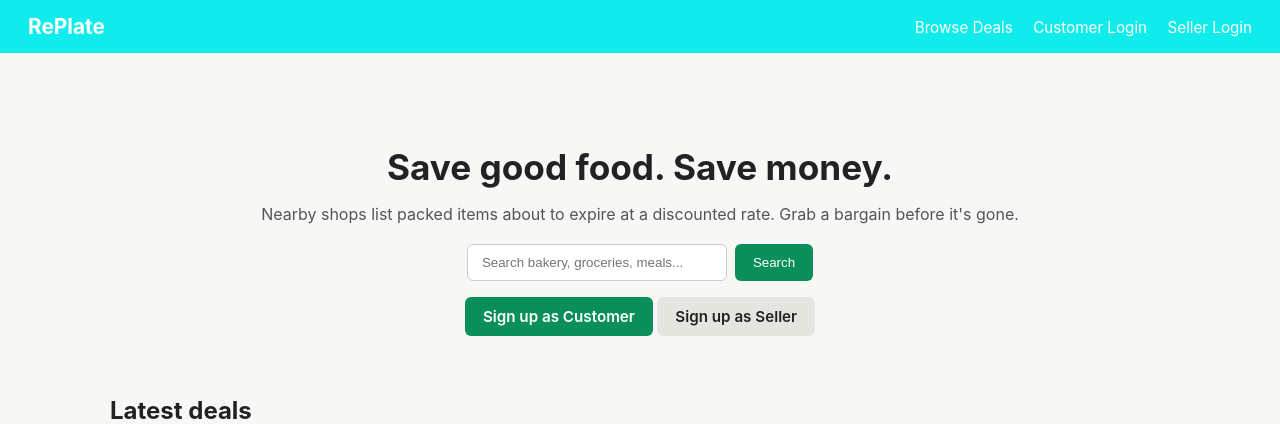
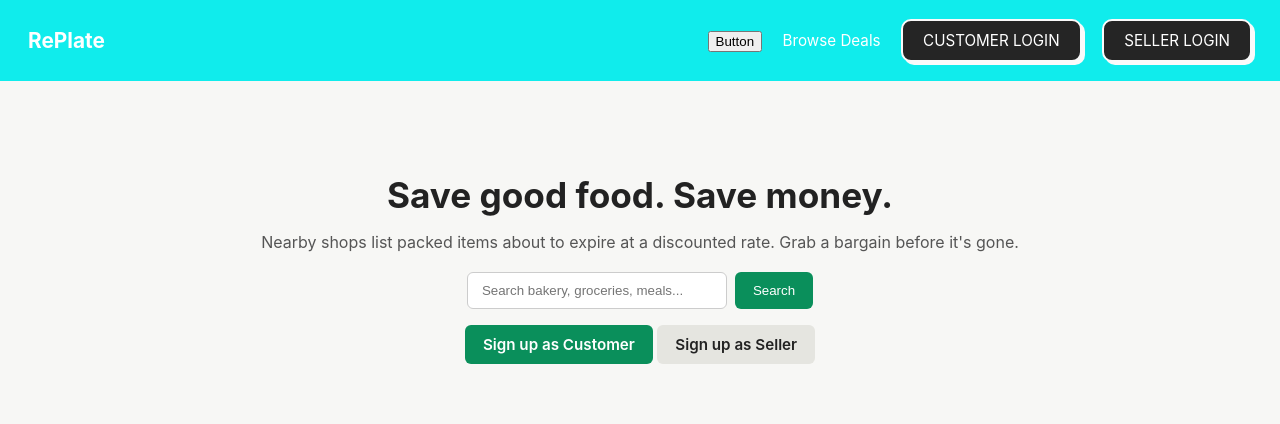
Before and after one commit to Yad-N-yesh/RePlate, a Django app: page / in a window 1280 px wide. Shown: the top 424 px of the page. Run offline with Django 5.2, Linux system fonts and the light colour scheme; data that the repository does not hold is empty.

Commit message:
changed the buttons

```diff
--- a/core/templates/core/base.html
+++ b/core/templates/core/base.html
@@ -11,7 +11,8 @@
     <header class="navbar">
         <a href="{% url 'core:home' %}" class="brand">RePlate</a>
         <nav>
-            <a href="{% url 'core:product_list' %}">Browse Deals</a>
+            <button>Button</button>
+            <a href="{% url 'core:product_list' %}" class="">Browse Deals</a>
             {% if user.is_authenticated %}
                 {% if user.customer_profile %}
                     <a href="{% url 'core:customer_dashboard' %}">My Dashboard</a>
@@ -23,8 +24,8 @@
                 <span class="hello">Hi, {{ user.username }}</span>
                 <a href="{% url 'core:logout' %}">Logout</a>
             {% else %}
-                <a href="{% url 'core:customer_login' %}">Customer Login</a>
-                <a href="{% url 'core:seller_login' %}">Seller Login</a>
+                <a href="{% url 'core:customer_login' %}" class="button22">Customer Login</a>
+                <a href="{% url 'core:seller_login' %}" class="button22">Seller Login</a>
             {% endif %}
         </nav>
     </header>
--- a/static/core/css/style.css
+++ b/static/core/css/style.css
@@ -149,3 +149,27 @@ body {
 .modal-actions { display: flex; justify-content: flex-end; gap: 10px; margin-top: 18px; }
 
 .footer { text-align: center; padding: 20px; color: #888; font-size: 0.85rem; }
+
+
+/*edits by yad */
+
+.button22 {
+  font-size: 1rem;
+  color: #fafafa;
+  text-transform: uppercase;
+  padding: 10px 20px;
+  border-radius: 10px;
+  border: 2px solid #fafafa;
+  background: #252525;
+  box-shadow: 3px 3px #fafafa;
+  cursor: pointer;
+  margin: 5px 0;
+
+  display: inline-block;
+  text-decoration: none;
+}
+
+.button22:active {
+  box-shadow: none;
+  transform: translate(3px, 3px);
+}
```
